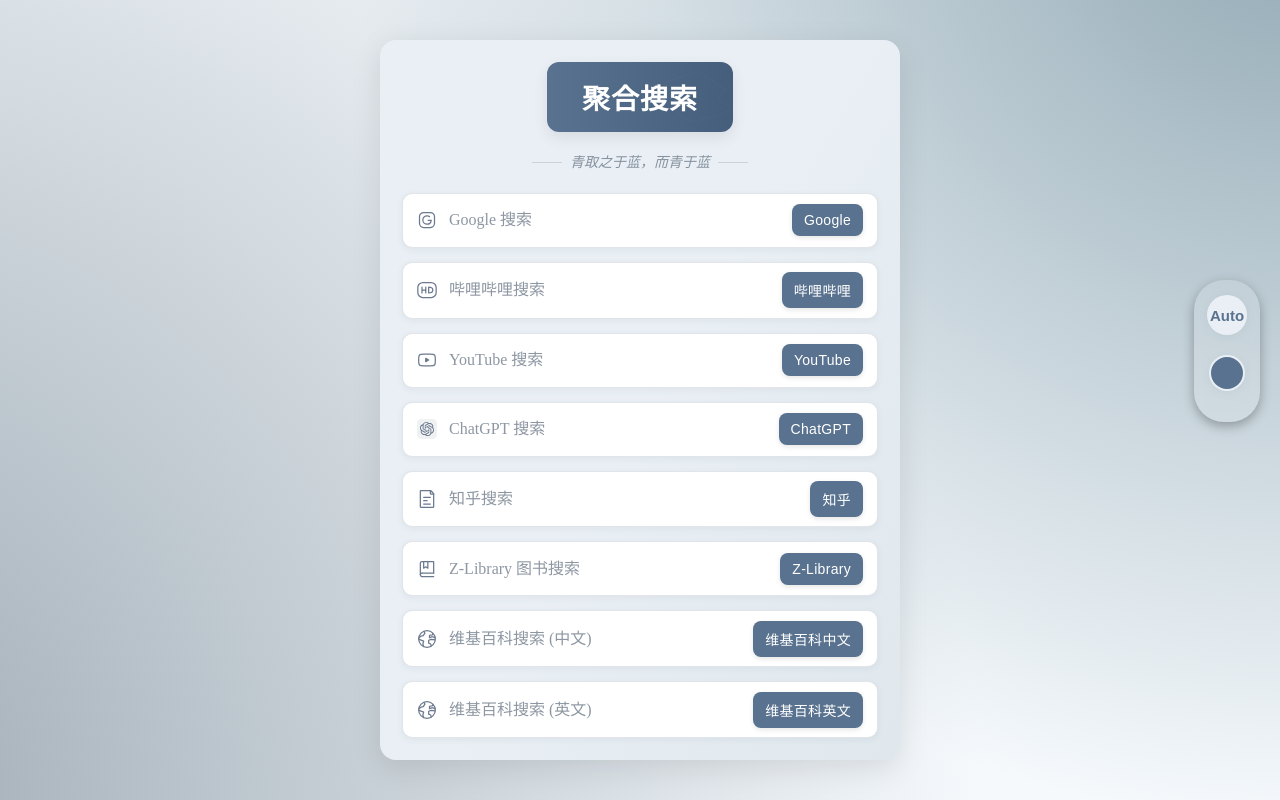
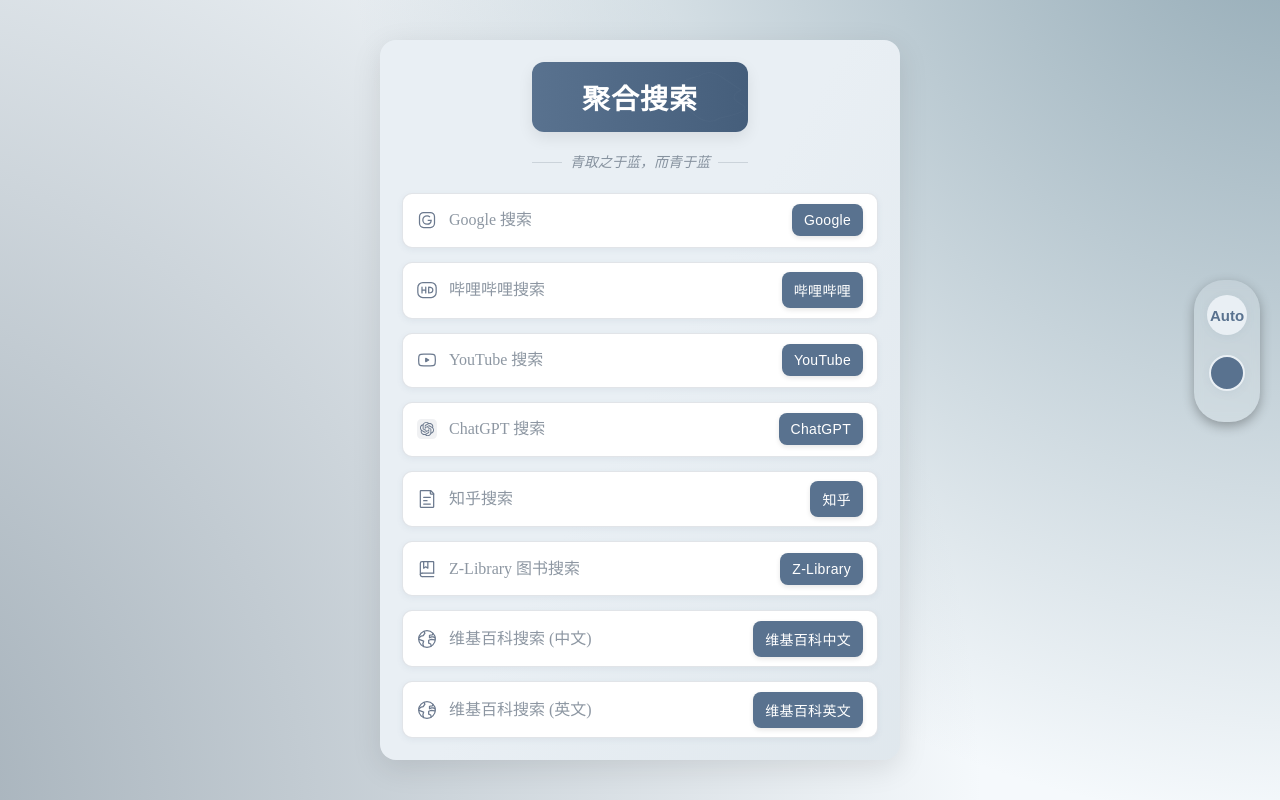
Before and after one commit to MysteriousMoon/Search-Dashboard, a plain HTML site: page index.html in a window 1280 px wide. Drawn offline with Linux system fonts and the light colour scheme; a web font is replaced by a local one.

Commit message:
Updated cn/en

```diff
--- a/index.html
+++ b/index.html
@@ -578,7 +578,7 @@
     font-weight: 600;
     color: white;
     text-align: center;
-    padding: 15px 35px;
+    padding: 15px 50px;
     margin-bottom: 15px;
     background: linear-gradient(90deg, var(--title-gradient-start), var(--title-gradient-end));
     border-radius: 12px;
```
Also changed, not shown: index_CN_Bing.html (+1 -1 lines).
